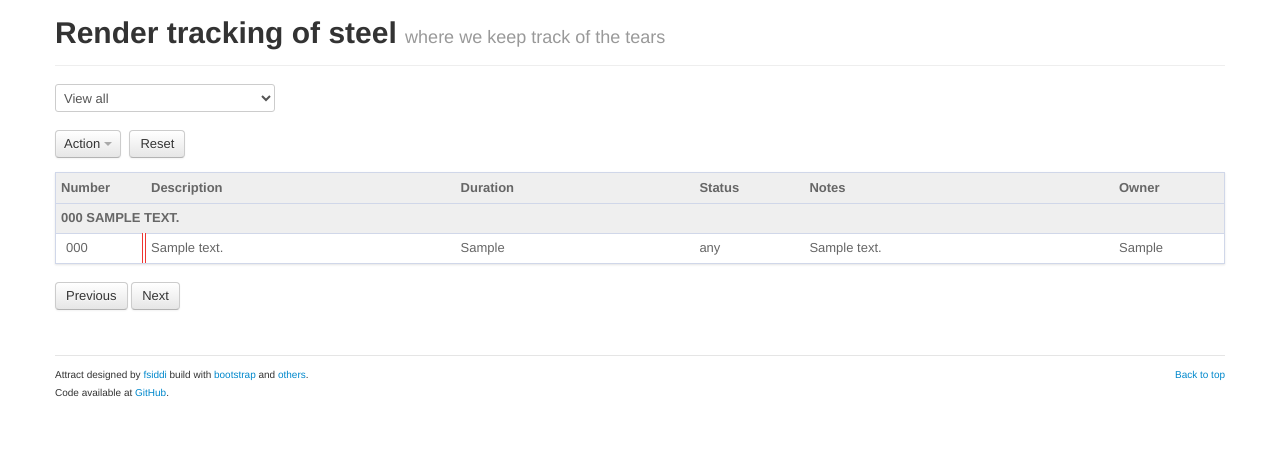
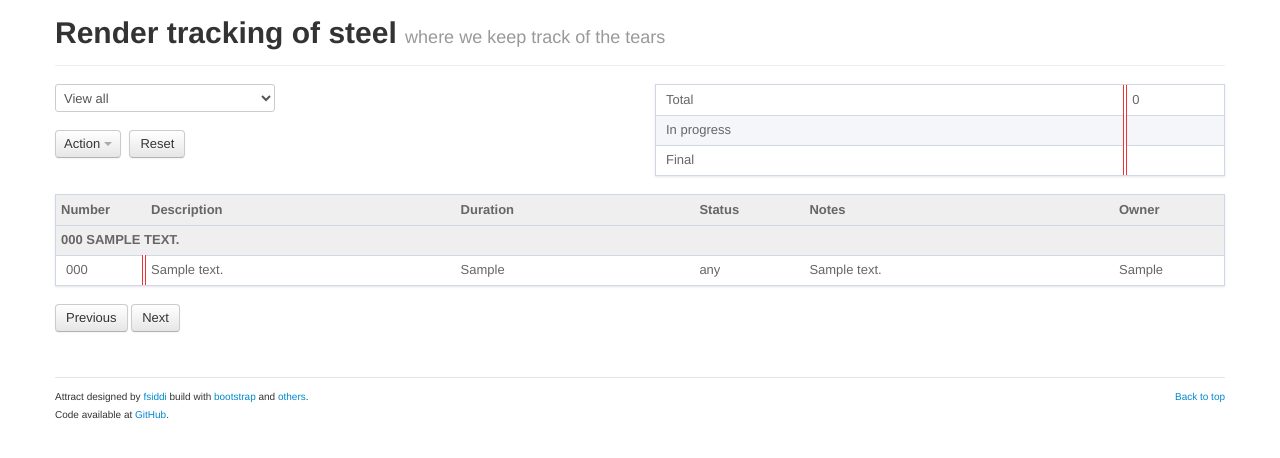
Before and after one commit to wardrums/attract, a PHP site: page / in a window 1280 px wide. Shown: the top 458 px of the page. Run offline with PHP 8.4, Linux system fonts and the light colour scheme; tables that the repository leaves empty or names only in its code hold one stand-in row (values such as "Sample post").

Commit message:
Total frames calculation.
Added also better color for in_progress cells.

```diff
--- a/assets/css/attract.css
+++ b/assets/css/attract.css
@@ -33,7 +33,7 @@ select.editbox option {
 
 .table-paper.table-striped tbody tr:nth-child(2n) td.in_progress,
 .table-paper.table-striped tbody tr:nth-child(2n+1) td.in_progress  {
-	background: #e4e8a3;
+	background: #fde383;
 }
 
 .table-paper.table-striped tbody tr:nth-child(2n) td.review,
--- a/assets/js/attract.js
+++ b/assets/js/attract.js
@@ -1,12 +1,19 @@
 $(document).ready(function() {
 
-	$("table").tablecloth({
+	$("#shotlist").tablecloth({
 		theme: "paper",
 		striped: true,
 		sortable: true,
 		condensed: true
 	});
 
+
+	$("#stats").tablecloth({
+		theme: "paper",
+		striped: true,
+		sortable: true,
+		condensed: true
+	});
 
 
 	function showStatus(status) {
@@ -20,7 +27,7 @@ $(document).ready(function() {
 				data: {status: status},
 				cache: false,
 				success: function(html){
-					$("table").html(html);
+					$("#shotlist").html(html);
 					}
 			});
 		} else {
--- a/index.php
+++ b/index.php
@@ -20,13 +20,14 @@
 
 	</head>
 	<body>
+		<?php include('db.php'); ?>
 		<div class="container">
 			<section>
 				<div class="page-header">
 					<h1>Render tracking of steel <small>where we keep track of the tears</small></h1>
 				</div>
 				<div class="row">
-					<div class="span12">
+					<div class="span6">
 						<select id="status">
 							<option value="any">View all</option>
 							<option value="todo">TODO</option>
@@ -49,9 +50,44 @@
 							<div class="btn-group"><a class="btn prev" href="">Reset</a> </div>
 
 						</div>
+					</div>
+					<div class="span6">
+						<?php
+							$result = mysql_query('SELECT SUM(duration) AS value_sum FROM shots');
+							$row = mysql_fetch_assoc($result);
+							$sum_total = $row['value_sum'];
 
+							$result = mysql_query("SELECT SUM(duration) AS value_sum FROM shots WHERE status='in_progress'");
+							$row = mysql_fetch_assoc($result);
+							$sum_in_progress = $row['value_sum'];
 
-						<table class="paginated">
+							$result = mysql_query("SELECT SUM(duration) AS value_sum FROM shots WHERE status='final1'");
+							$row = mysql_fetch_assoc($result);
+							$sum_final1 = $row['value_sum'];
+						?>
+						<table id="stats">
+							<tbody>
+								<tr>
+									<td>Total</td>
+									<td><?php echo($sum_total); ?></td>
+								</tr>
+								<tr>
+									<td>In progress</td>
+									<td><?php echo($sum_in_progress); ?></td>
+								</tr>
+								<tr>
+									<td>Final</td>
+									<td><?php echo($sum_final1); ?></td>
+								</tr>
+							</tbody>
+						</table>
+
+					</div>
+				</div>
+				<div class="row">
+					<div class="span12">
+
+						<table id="shotlist" class="paginated">
 							<thead>
 								<tr>
 									<th class="{sorter: false}" width="80px">Number</th>
@@ -63,8 +99,9 @@
 								</tr>
 							</thead>
 							<?php
-							include('db.php');
+
 							$sql_scenes = mysql_query("SELECT * FROM scenes");
+
 
 							while($scene_row = mysql_fetch_array($sql_scenes)){
 								$scene_id = $scene_row['id'];
```
Lines whose indentation alone changed are shown as unchanged.
